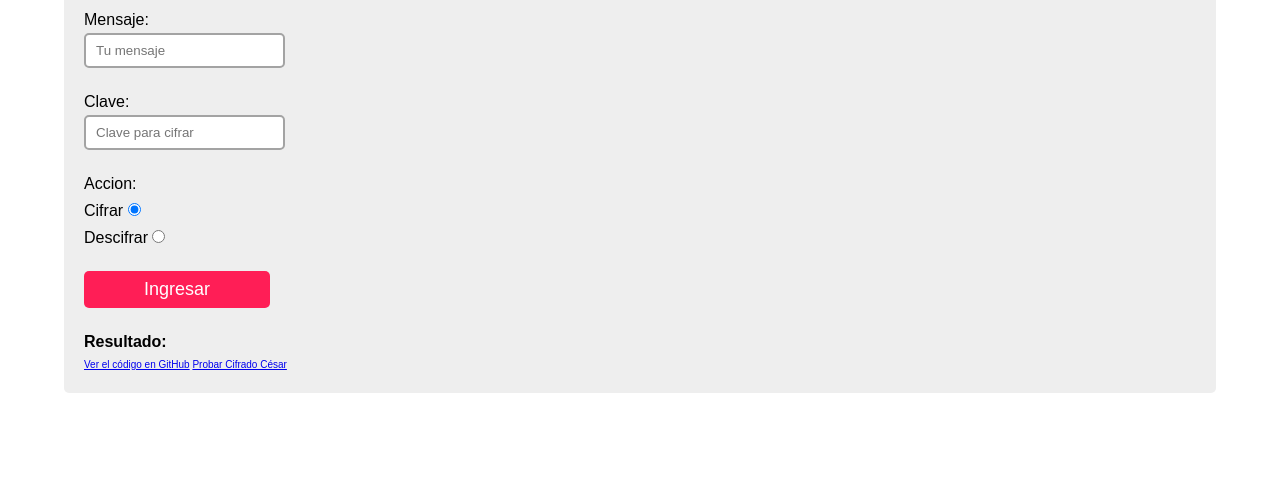
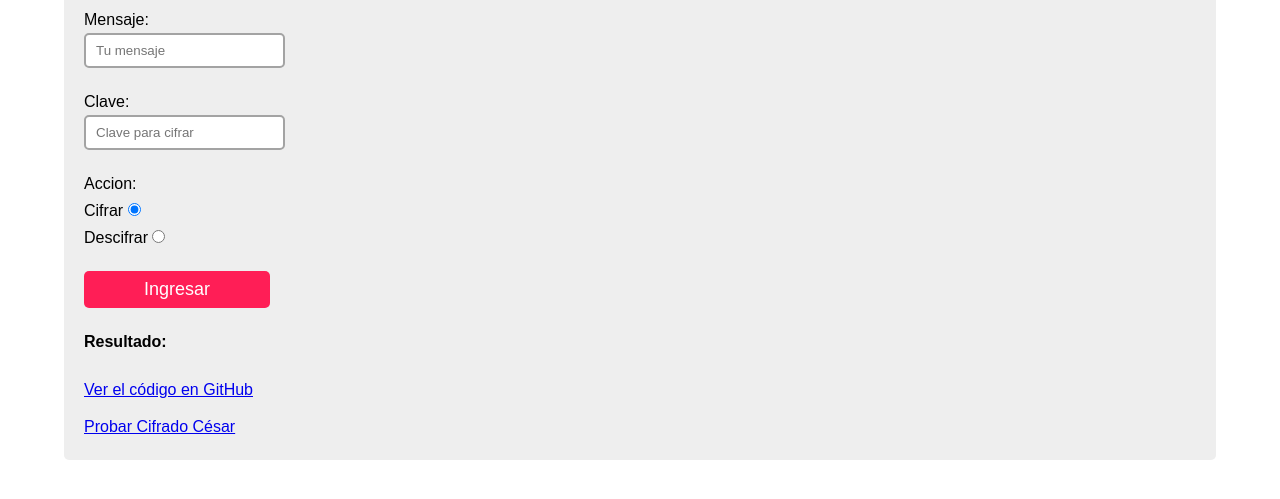
Before and after one commit to LYoshi02/cifrado-vigenere, a plain HTML site: page index.html in a window 1280 px wide. Shown: the part 117-616 px from the top of the page. Drawn offline with Linux system fonts and the light colour scheme.

Commit message:
Estilos CSS corregidos

```diff
--- a/css/styles.css
+++ b/css/styles.css
@@ -81,6 +81,15 @@ h1 {
     display: inline-block;
 }
 
+.about {
+    font-size: 1.6rem;
+    margin-top: 2rem;
+}
+.about a {
+    display: block;
+    margin-top: 1rem;
+}
+
 @media only screen and (max-width: 500px) {
     .container {
         margin: 2rem auto;
```
